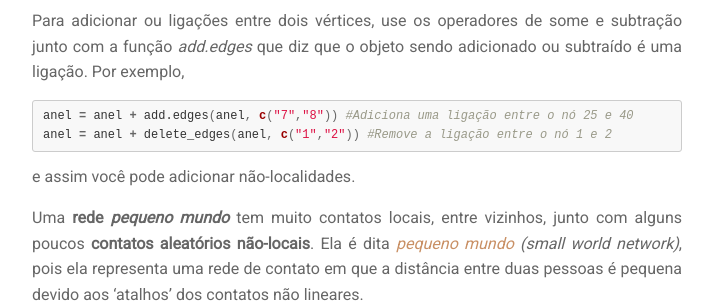
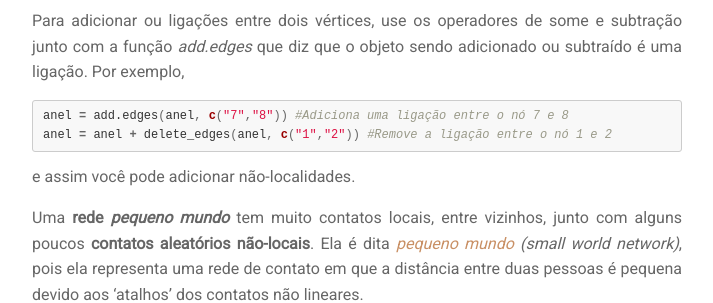
Before and after one commit to vsudbrack/vsudbrack.github.io, a Jekyll site: the page built from _courses/ictp-jovens.md, in a window 1280 px wide and 900 px high, scrolled down 16443 px. Shown: the part 151-454 px from the top of the window, without its empty margins (283-996 px from the left). Built offline with Jekyll 4.4.1, drawn with Linux system fonts in a browser that asks for light colours; nearby versions of some CDN libraries; emoji names are drawn with the system emoji font; formulas are drawn with MathJax 3; comment, search, counter and statistics services are not loaded.

Commit message:
'Update'

````diff
--- a/_courses/ictp-jovens.md
+++ b/_courses/ictp-jovens.md
@@ -369,7 +369,7 @@ onde *anel* é o nome da variável que você salvou o grafo anelar no comando an
 
 Para adicionar ou ligações entre dois vértices, use os operadores de some e subtração junto com a função *add.edges* que diz que o objeto sendo adicionado ou subtraído é uma ligação. Por exemplo,
 ```r
-anel = anel + add.edges(anel, c("7","8")) #Adiciona uma ligação entre o nó 25 e 40
+anel = add.edges(anel, c("7","8")) #Adiciona uma ligação entre o nó 7 e 8
 anel = anel + delete_edges(anel, c("1","2")) #Remove a ligação entre o nó 1 e 2
 ```
 e assim você pode adicionar não-localidades.
@@ -508,7 +508,7 @@ Por fim, repetir uma operação várias vezes é o que vimos ser um *loop for*.
 ```r
 TF = 15 #Número de semanas
 medias = rep(0,TF)
-for (tempo in seq(2, TF) {
+for (tempo in seq(2, TF)) {
   V(rede)$opinion = update_opinions(rede)
   medias[tempo] = mean(V(rede)$opinion)
 }
````
